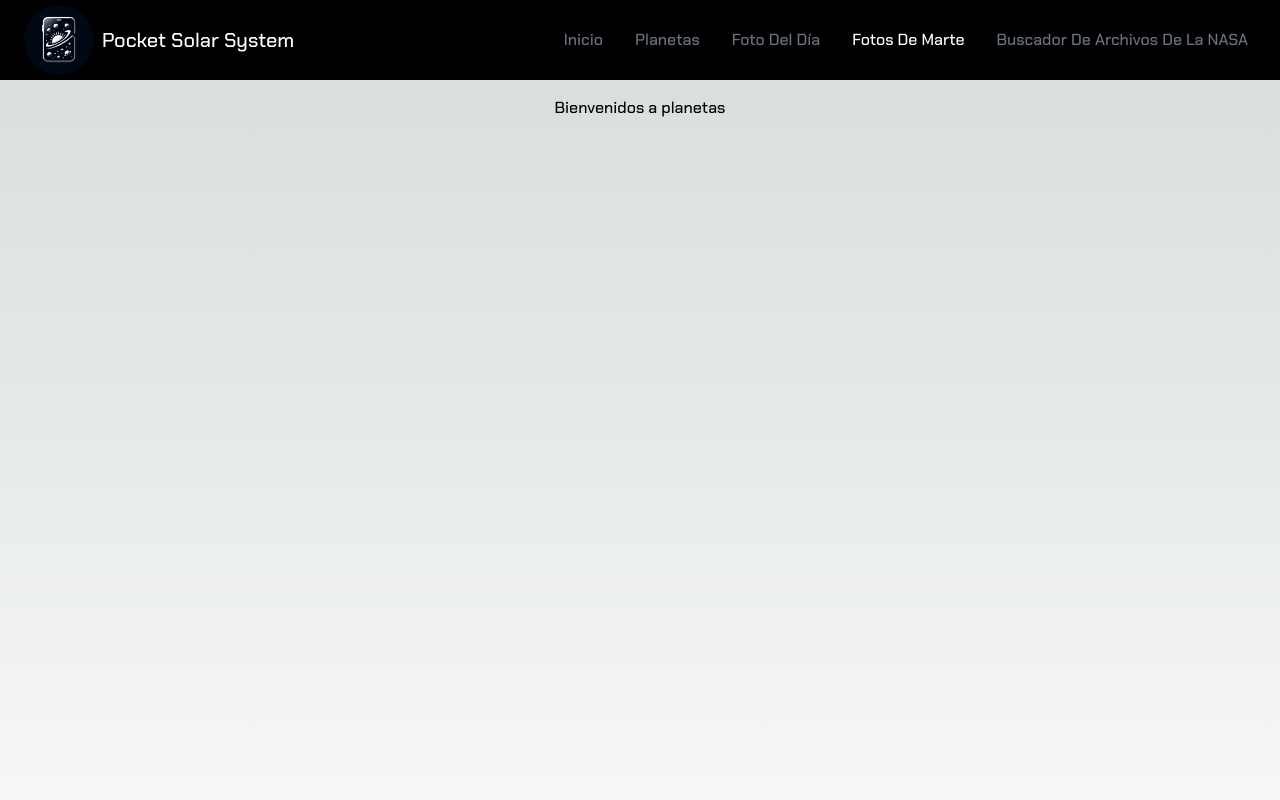
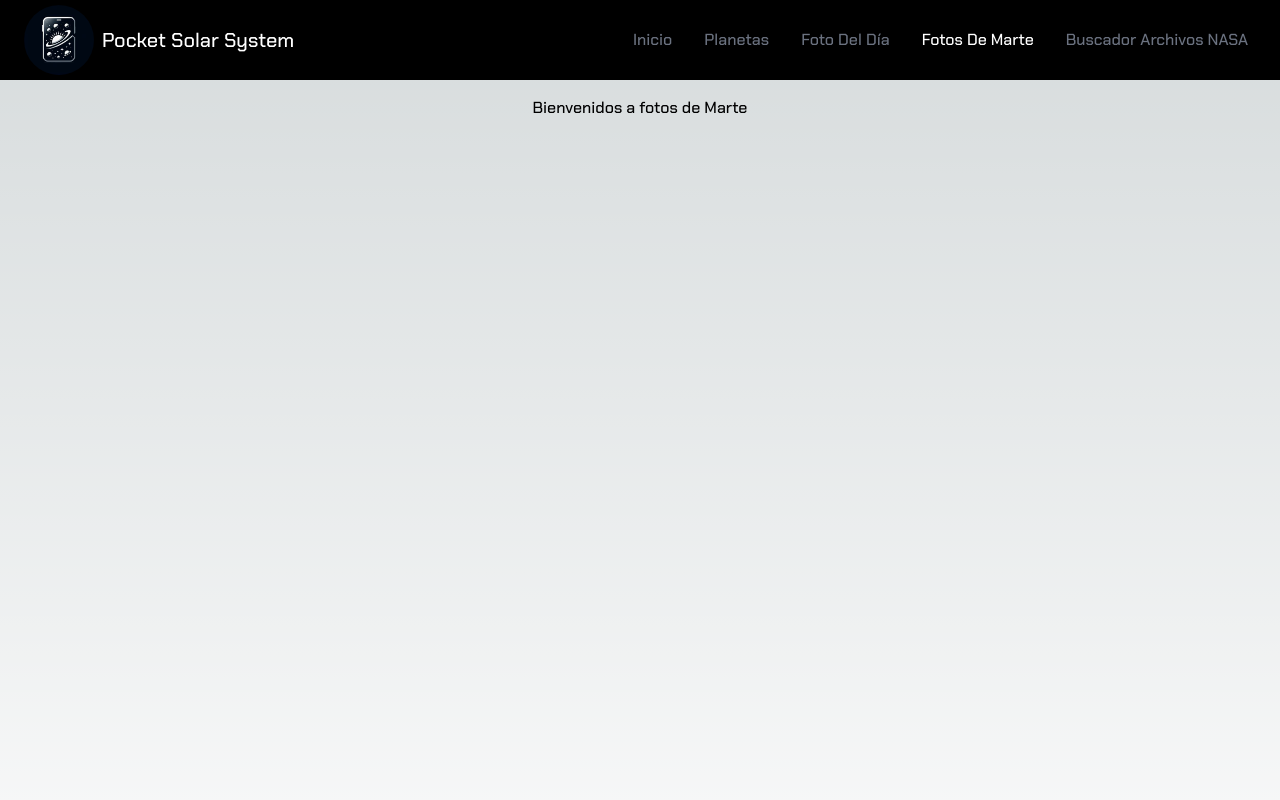
Before and after one commit to PocketSolarSystem/PocketSolarSystem, a Next.js app: page /fotosMarte in a window 1280 px wide. Shown: the top 800 px of the page. Built offline with nearby package versions, Linux system fonts and the light colour scheme.

Commit message:
navbar arreglo

```diff
--- a/src/app/fotosMarte/page.tsx
+++ b/src/app/fotosMarte/page.tsx
@@ -2,7 +2,7 @@ export default function fotosDeMarte(){
     return(
         <main className="flex min-h-screen flex-col items-center justify-between p-24">
             <p>
-                Bienvenidos a planetas
+                Bienvenidos a fotos de Marte
             </p>
         </main>
     )
--- a/src/app/utilidades/ui/navbar.tsx
+++ b/src/app/utilidades/ui/navbar.tsx
@@ -32,7 +32,7 @@ const Navbar = () => {
     {
       id: 5,
       href: "/buscadorNasa",
-      linkName: "Buscador de archivos de la NASA"
+      linkName: "Buscador archivos NASA"
     },
   ];
 
```
